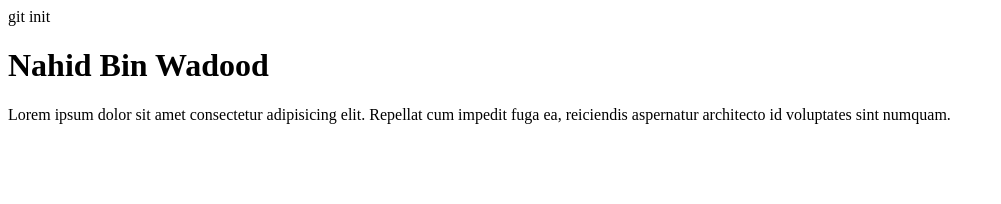
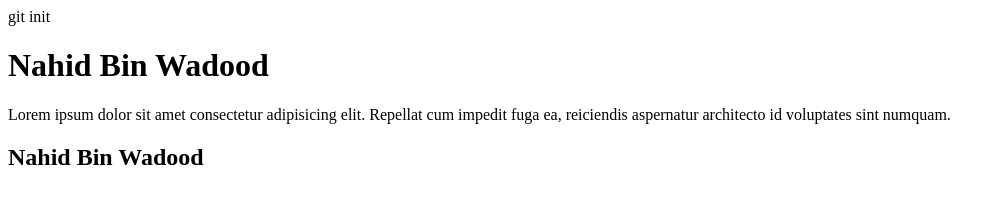
Before and after one commit to nahidbinwadood/First-Project, a plain HTML site: page index.html in a window 1280 px wide. Shown: the whole page, without its empty margins (0-1001 px from the left). Drawn offline with Linux system fonts and the light colour scheme.

Commit message:
Update index.html

```diff
--- a/index.html
+++ b/index.html
@@ -9,6 +9,6 @@
 <body>
     <h1>Nahid Bin Wadood</h1>
     <p>Lorem ipsum dolor sit amet consectetur adipisicing elit. Repellat cum impedit fuga ea, reiciendis aspernatur architecto id voluptates sint numquam.</p>
-
+    <h2>Nahid Bin Wadood</h2>
 </body>
 </html>
```
